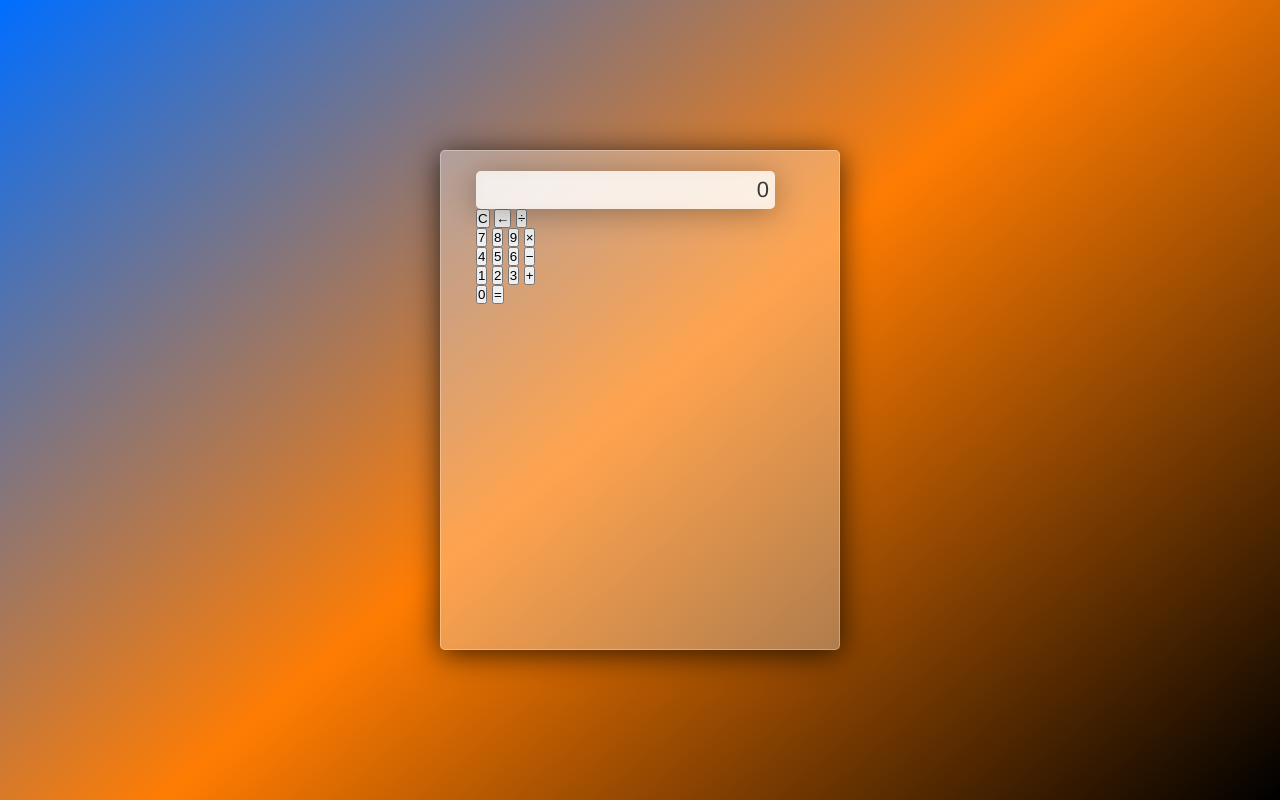
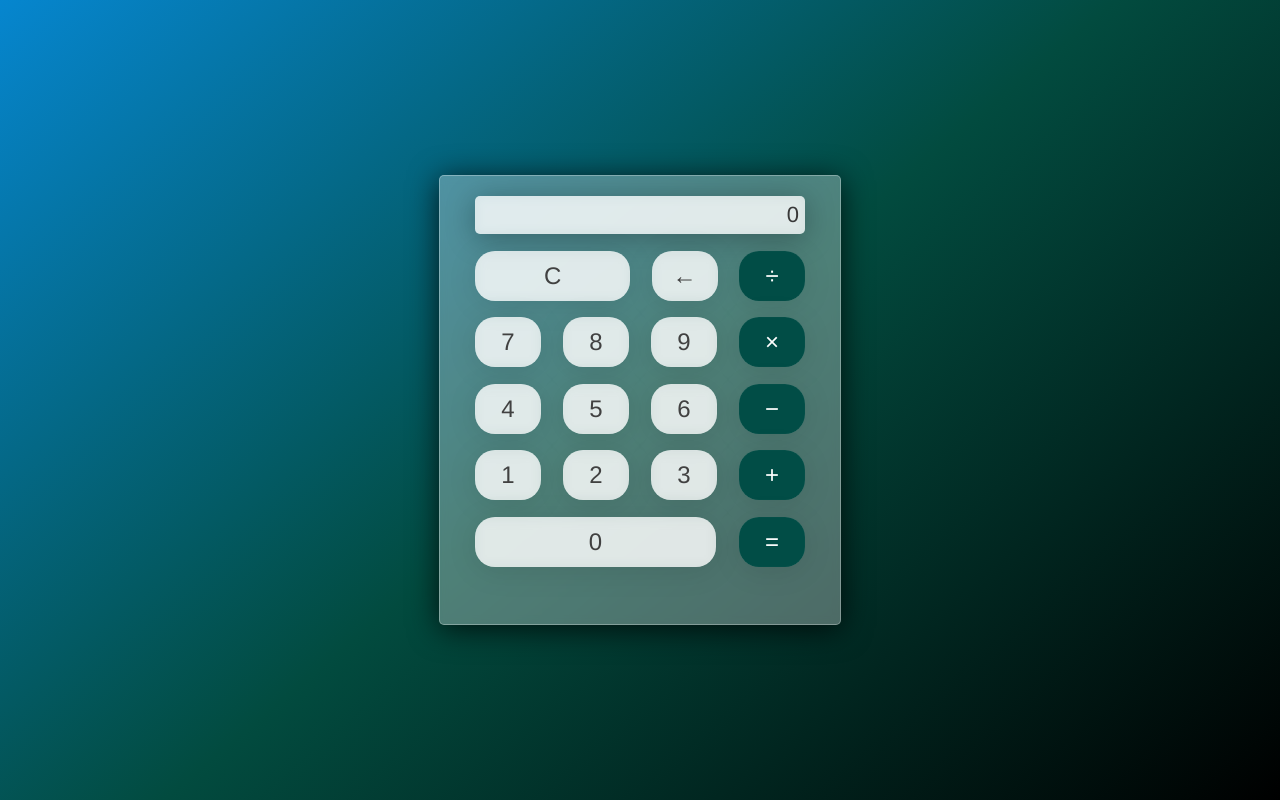
Before and after one commit to ankitsingh11411/calculator, a plain HTML site: page index.html in a window 1280 px wide. Drawn offline with Linux system fonts and the light colour scheme.

Commit message:
style changes

```diff
--- a/style.css
+++ b/style.css
@@ -13,7 +13,7 @@ html {
 
 body {
   align-items: center;
-  background: linear-gradient(320deg, #000000, #ff7c02, #006eff);
+  background: linear-gradient(320deg, #000000, #024b3f, #0686cf);
   display: flex;
   font-family: Helvetica;
   font-display: swap;
@@ -33,7 +33,7 @@ body {
   background: rgba(255, 255, 255, 0.3);
   border: 1px solid rgba(255, 255, 255, 0.3);
   flex-basis: 400px;
-  height: 500px;
+  height: 450px;
   padding: 20px 35px;
 }
 
@@ -49,5 +49,58 @@ body {
   overflow: auto;
   padding: 5px;
   text-align: right;
-  width: 299px;
+  width: 330px;
 }
+
+.calc-button-row {
+  display: flex;
+  justify-content: space-between;
+  margin: 5% 0;
+}
+
+.calc-button {
+  backdrop-filter: blur(5.5px);
+  -webkit-backdrop-filter: blur(5.5px);
+  background: rgba(255, 255, 255, 0.75);
+  border: 1px solid rgba(255, 255, 255, 0.01);
+  border-radius: 20px;
+  box-shadow: 0 4px 30px rgba(2, 0, 0, 0.1);
+  color: rgb(65, 65, 65);
+  flex-basis: 20%;
+  font-family: inherit;
+  font-size: 24px;
+  height: 50px;
+}
+
+.calc-button:last-child {
+  backdrop-filter: blur(5.5px);
+  -webkit-backdrop-filter: blur(5.5px);
+  background: rgba(255, 255, 255, 0.75);
+  border: 1px solid rgba(255, 255, 255, 0.01);
+  border-radius: 20px;
+  box-shadow: 0 4px 30px rgba(2, 0, 0, 0.1);
+  color: rgb(255, 255, 255);
+  background: #014d46;
+}
+
+.calc-button:last-child:hover {
+  background-color: inherit;
+  color: inherit;
+}
+
+.calc-button:hover {
+  background-color: inherit;
+}
+
+.calc-button:active {
+  background-color: rgb(7, 1, 90);
+  color: white;
+}
+
+.double {
+  flex-basis: 47%;
+}
+
+.triple {
+  flex-basis: 73%;
+}
```
